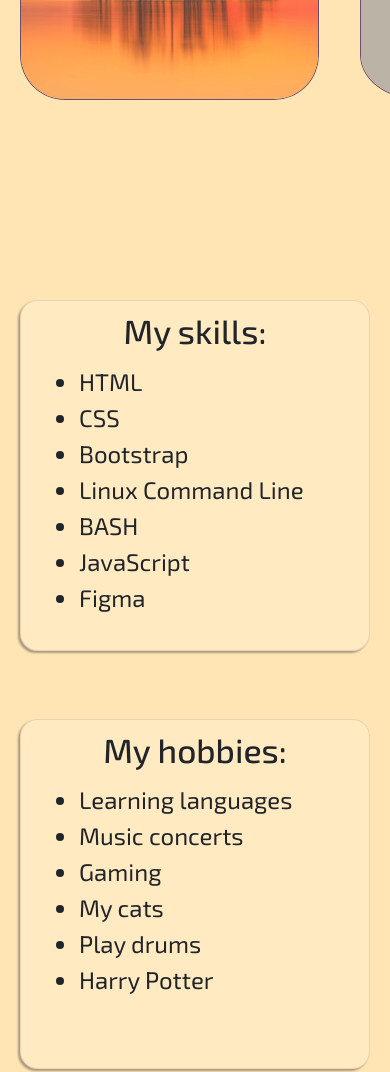
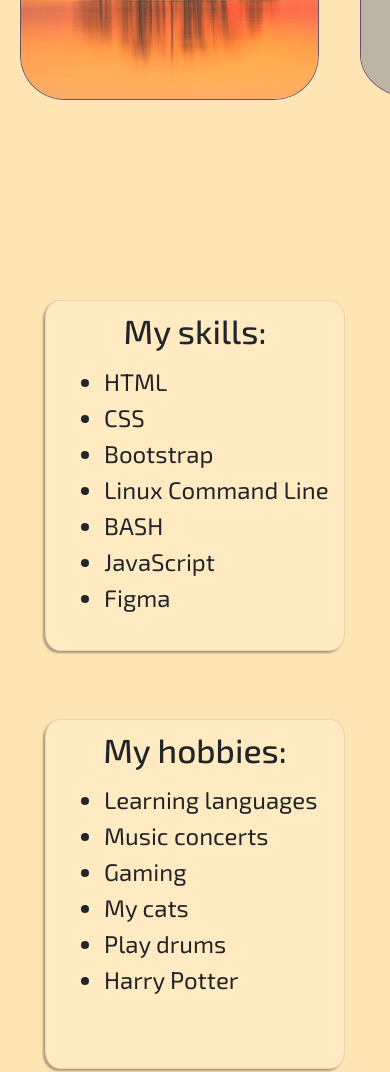
Before and after one commit to eldaddyk/My-resume-HTML-CSS-, a plain HTML site: page index.html in a window 390 px wide. Shown: the part 1271-2343 px from the top of the page. Drawn offline with nearby package versions, Linux system fonts and the light colour scheme; grey boxes are pictures that could not be loaded.

Commit message:
Update style.css

```diff
--- a/style.css
+++ b/style.css
@@ -103,6 +103,9 @@ span {
   padding: 10px;
   margin-bottom: 30px;
   box-shadow: -2px 2px 2px #312e2e67;
+  @media screen and (max-width: 480px) {
+    width: 300px;
+  }
 }
 .skills h3,
 .hobbies h3 {
```
